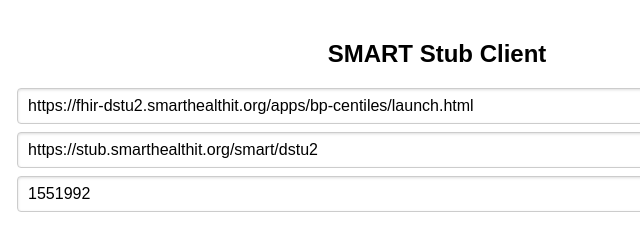
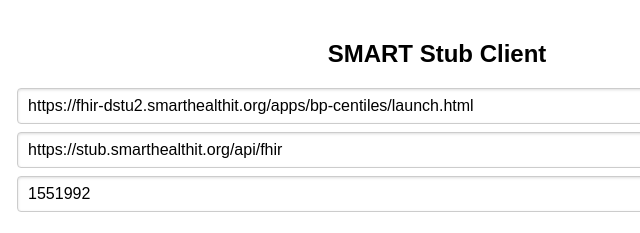
Before and after one commit to smart-on-fhir/smart-stub, a website: page static/index.html in a window 1280 px wide. Shown: the top 233 px of the page, 203-843 px from the left. Drawn offline with Linux system fonts and the light colour scheme.

Commit message:
Update default Service URL in sample app launcher

```diff
--- a/static/index.html
+++ b/static/index.html
@@ -14,7 +14,7 @@
 
         <div class="pure-control-group">
 			<label for="smart-server-url">SMART Server Url:</label>
-			<input id="smart-server-url" class="pure-input-2-3" value="https://stub.smarthealthit.org/smart/dstu2" required>
+			<input id="smart-server-url" class="pure-input-2-3" value="https://stub.smarthealthit.org/api/fhir" required>
 		</div>
 
         <div class="pure-control-group">
```
